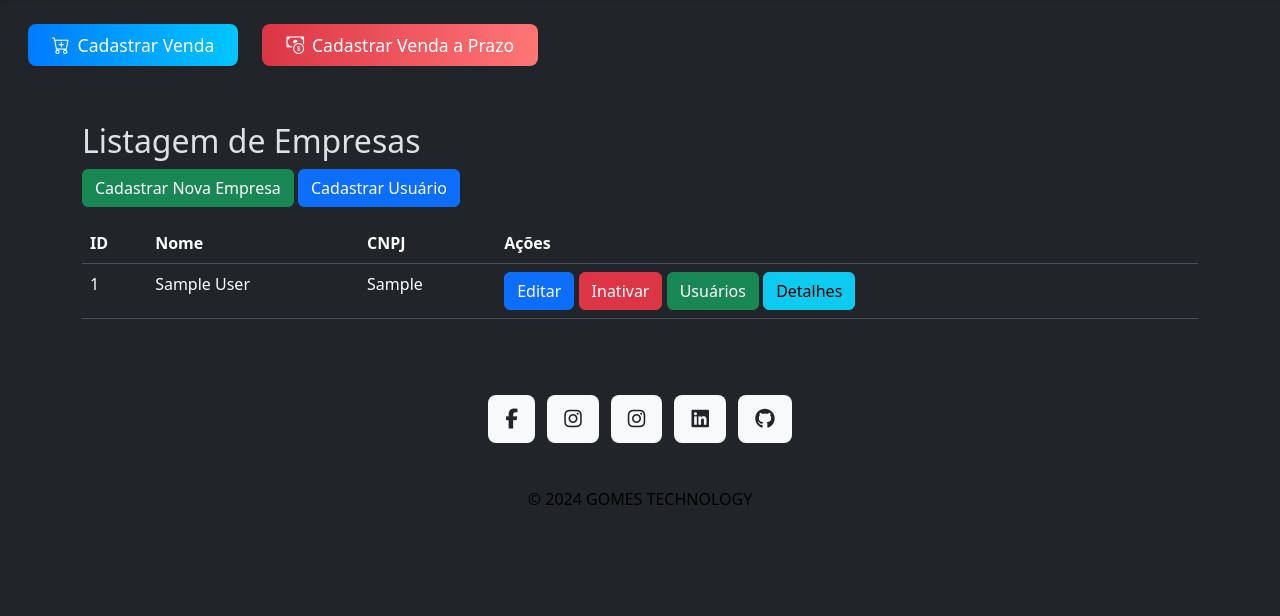
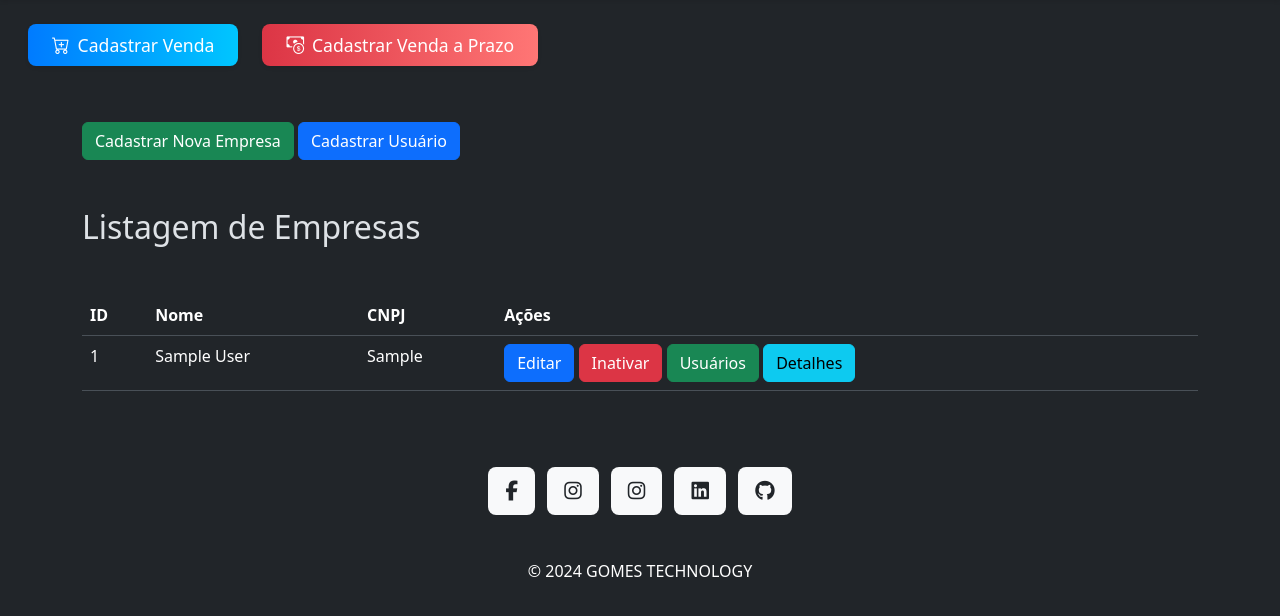
Before and after one commit to GomesMilla/ControleEstoque, a Django app: page /users/lista_empresas/ in a window 1280 px wide. Shown: the part 62-678 px from the top of the page. Run offline with Django 5.2, Linux system fonts and the light colour scheme; the visitor is signed in with stand-in values (Sample User, id 1); tables that the repository leaves empty hold one stand-in row (values such as "Sample post"); some libraries are stand-ins or nearby versions.

Commit message:
:pushpin: Melhorias no visual da pagina inicial do sistema e retirando a opção de cadastrar venda para usuários não logado

```diff
--- a/templates/base/index.html
+++ b/templates/base/index.html
@@ -388,6 +388,7 @@
         </div>
         {% endif %}
 
+        {% if objuser %}
             <div class="row justify-content-md-start my-4 ms-3">
                 <div class="col-auto mb-2">
                     <a type="button" class="btn btn-lg btn-gradient-primary shadow-sm d-flex align-items-center px-4 py-2" href="{% url 'cadastrar_venda' %}" style="font-size: 1.1rem;">
@@ -400,6 +401,7 @@
                     </a>
                 </div>
             </div>
+        {% endif %}
 
         <main>
             {% block conteudo %}
@@ -440,7 +442,7 @@
                 </section>
             </div>
             <footer class="page-footer font-small bg-dark">
-                <div class="footer-copyright text-center py-3">© 2024 GOMES TECHNOLOGY</div>
+                <div class="footer-copyright text-center py-3 text-white">© 2024 GOMES TECHNOLOGY</div>
             </footer>
         </footer>
         <script>
--- a/templates/users/empresa/lista_empresas.html
+++ b/templates/users/empresa/lista_empresas.html
@@ -3,10 +3,10 @@
 {% block conteudo %}
 
     <div class="container mt-5">
-        <h2>Listagem de Empresas</h2>
         <a class="btn btn-success" href="{% url 'cadastrar_empresa' %}">Cadastrar Nova Empresa</a>
         <a class="btn btn-primary" href="{% url 'cadastrar_usuario_admin' %}">Cadastrar Usuário</a>
-        <table class="table table-hover mt-3">
+        <h2 class="mt-5">Listagem de Empresas</h2>
+        <table class="table table-hover mt-5">
             <thead>
                 <tr>
                     <th>ID</th>
```
Lines whose indentation alone changed are shown as unchanged.
